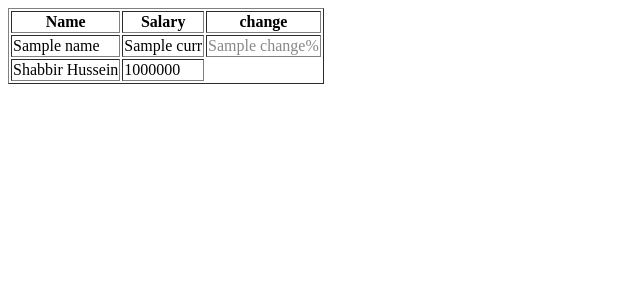
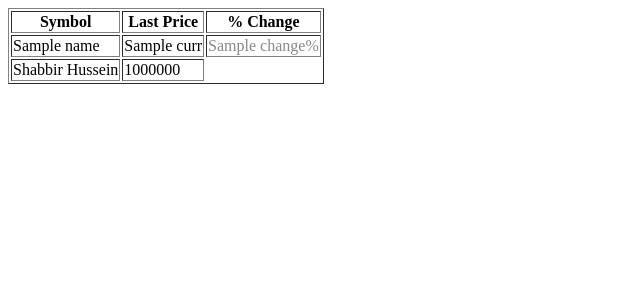
Before and after one commit to ido7746/Virtual-Exchange-Website, a Django app: template myFirstApp/templates/liveStocks.html in a window 1280 px wide. Shown: the top 300 px of the page, without its empty margins (0-640 px from the left). Run offline with Django 3.2, Linux system fonts and the light colour scheme; the template is opened without the code that fills it: most values are stand-ins (such as "Sample title", 1, 10 or a date in 2020).

Commit message:
cosmetic edit

```diff
--- a/myFirstApp/templates/home.html
+++ b/myFirstApp/templates/home.html
@@ -3,7 +3,7 @@
 
 <h1> input your stock </h1>
 
-<form action="say_hello" method = 'get'>
+<form action="liveStocks" method = 'get'>
 	Enter symbol : <input type="text" name = "symbol"><br>
 	Enter contry : <input type="text" name = "contry"><br>
 	Enter exchange : <input type="text" name = "exchange"><br>
--- a/myFirstApp/templates/liveStocks.html
+++ b/myFirstApp/templates/liveStocks.html
@@ -16,9 +16,9 @@
    <body>
       <table border = "1">
          <tr>
-            <th>Name</th>
-            <th>Salary</th>
-            <th>change</th>
+            <th>Symbol</th>
+            <th>Last Price</th>
+            <th>% Change</th>
          </tr>
          <tr>
             <td>{{ name }}</td>
--- a/myFirstApp/urls.py
+++ b/myFirstApp/urls.py
@@ -4,6 +4,6 @@ from . import views
 
 
 urlpatterns = [
-    path('hello', views.home),
-    path('say_hello', views.say_hello)
+    path('home', views.home),
+    path('liveStocks', views.liveStocks)
     ]
--- a/myFirstApp/views.py
+++ b/myFirstApp/views.py
@@ -9,7 +9,7 @@ def home(request):
     return render(request, "home.html")
 
 
-def say_hello(request):
+def liveStocks(request):
     inducators = ["open",
       "change",
       "close",
@@ -29,5 +29,6 @@ def say_hello(request):
     if(data["change"]>0):
         data["colorChange"] = "green"
 
+    data["name"] = data["name"].upper()
 
     return render(request , 'liveStocks.html', data)
```
